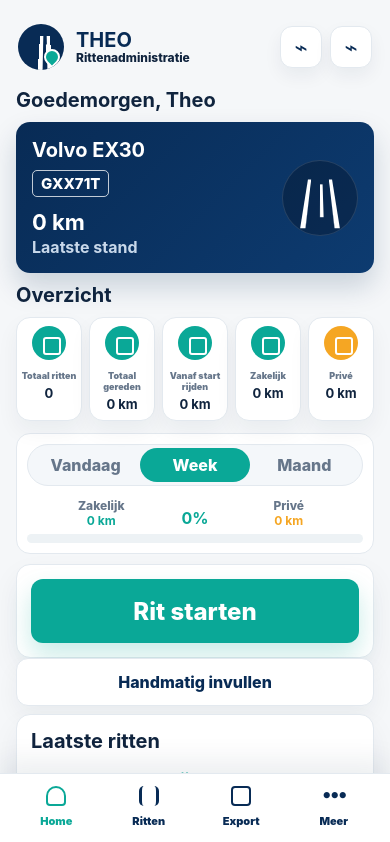
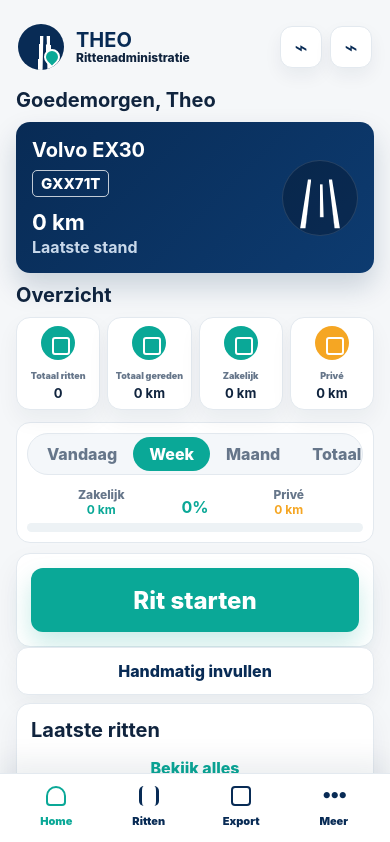
Before and after one commit to infoflorith-dev/rittenadministratie, a React (Vite) app: page / in a window 390 px wide. Shown: the top 842 px of the page. Built offline with nearby package versions, Linux system fonts and the light colour scheme.

Commit message:
Add total period tab to dashboard

```diff
--- a/public/sw.js
+++ b/public/sw.js
@@ -1,4 +1,4 @@
-const CACHE_NAME = 'rittenadministratie-offline-v10';
+const CACHE_NAME = 'rittenadministratie-offline-v11';
 const APP_SHELL = ['/', '/index.html', '/manifest.webmanifest', '/icon.svg'];
 
 self.addEventListener('install', (event) => {
--- a/src/main.jsx
+++ b/src/main.jsx
@@ -456,6 +456,7 @@
     const weekInput = toDateInput(startOfWeek);
     const monthInput = `${now.getFullYear()}-${pad(now.getMonth() + 1)}-01`;
     const inPeriod = (ride) => {
+      if (period === 'total') return true;
       if (period === 'today') return ride.date === today;
       if (period === 'month') return ride.date >= monthInput;
       return ride.date >= weekInput;
@@ -1467,7 +1468,6 @@
   const cards = [
     ['Totaal ritten', stats.totalRides],
     ['Totaal gereden', formatKm(stats.totalKm)],
-    ['Vanaf start rijden', formatKm(stats.totalKm)],
     ['Zakelijk', formatKm(stats.businessKm)],
     ['Privé', formatKm(stats.privateKm)],
   ];
@@ -1493,6 +1493,7 @@
           <button className={period === 'today' ? 'active' : ''} type="button" onClick={() => setPeriod('today')}>Vandaag</button>
           <button className={period === 'week' ? 'active' : ''} type="button" onClick={() => setPeriod('week')}>Week</button>
           <button className={period === 'month' ? 'active' : ''} type="button" onClick={() => setPeriod('month')}>Maand</button>
+          <button className={period === 'total' ? 'active' : ''} type="button" onClick={() => setPeriod('total')}>Totaal</button>
         </div>
         <div className="split-row">
           <span>Zakelijk<br /><strong>{formatKm(periodStats.business)}</strong></span>
--- a/src/styles.css
+++ b/src/styles.css
@@ -436,7 +436,7 @@
 .stat-grid {
   display: grid;
   gap: 12px;
-  grid-template-columns: repeat(5, minmax(0, 1fr));
+  grid-template-columns: repeat(4, minmax(0, 1fr));
 }
 
 .stat {
@@ -503,7 +503,7 @@
   border: 1px solid var(--line);
   border-radius: 999px;
   display: grid;
-  grid-template-columns: repeat(3, 1fr);
+  grid-template-columns: repeat(4, 1fr);
   padding: 3px;
 }
 
@@ -888,7 +888,7 @@
   }
 
   .stat-grid {
-    grid-template-columns: repeat(5, minmax(0, 1fr));
+    grid-template-columns: repeat(4, minmax(0, 1fr));
     gap: 7px;
   }
 
```
